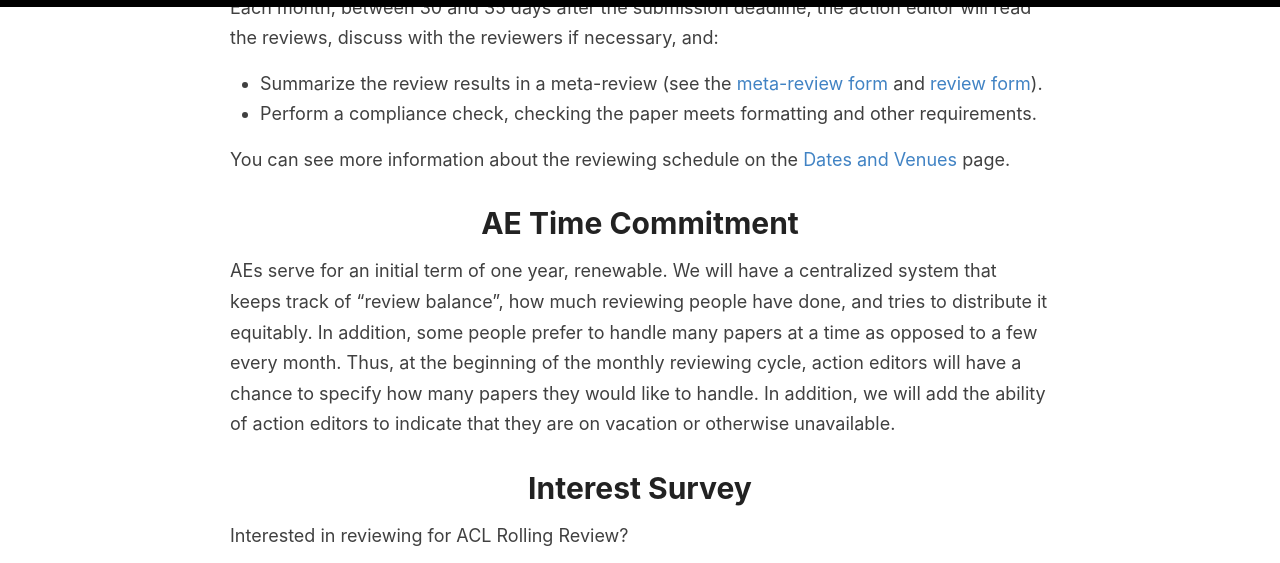
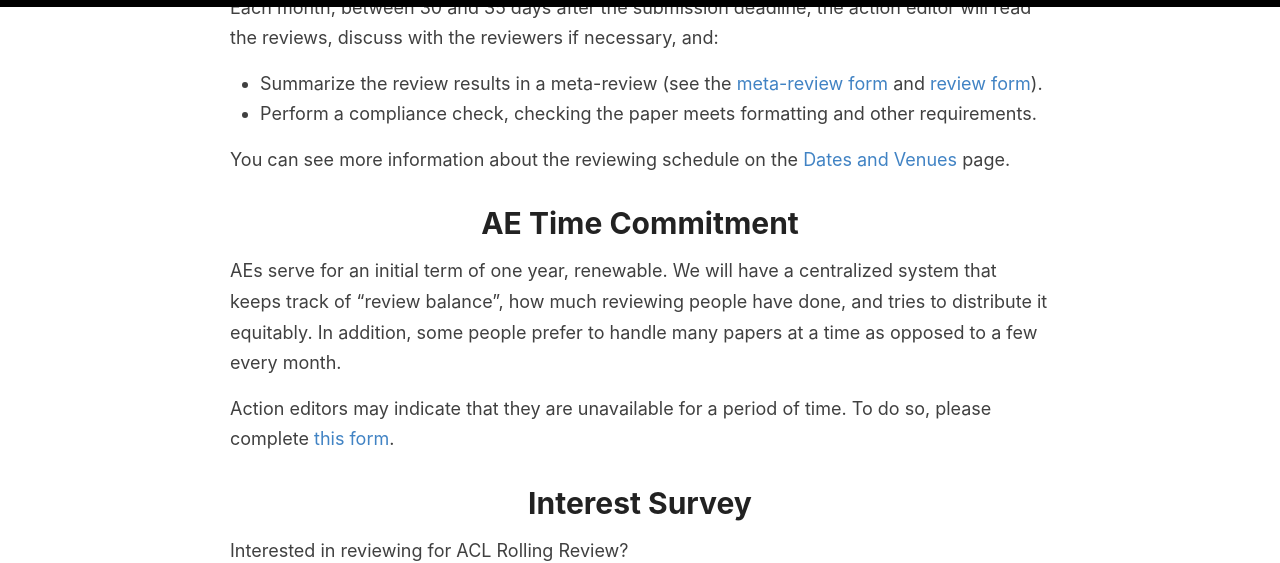
Before and after one commit to amitmerchant1990/reverie, a Jekyll site: the page built from aes.md, in a window 1280 px wide and 900 px high, scrolled down 731 px, cut to the strip 0-563 px from the top of the window. Built offline with Jekyll 4.4.1, drawn with Linux system fonts in a browser that asks for light colours.

Commit message:
Update aes.md

```diff
--- a/aes.md
+++ b/aes.md
@@ -20,7 +20,9 @@ You can see more information about the reviewing schedule on the [Dates and Venu
 
 # AE Time Commitment
 
-AEs serve for an initial term of one year, renewable. We will have a centralized system that keeps track of “review balance”, how much reviewing people have done, and tries to distribute it equitably. In addition, some people prefer to handle many papers at a time as opposed to a few every month. Thus, at the beginning of the monthly reviewing cycle, action editors will have a chance to specify how many papers they would like to handle. In addition, we will add the ability of action editors to indicate that they are on vacation or otherwise unavailable.
+AEs serve for an initial term of one year, renewable. We will have a centralized system that keeps track of “review balance”, how much reviewing people have done, and tries to distribute it equitably. In addition, some people prefer to handle many papers at a time as opposed to a few every month.
+
+Action editors may indicate that they are unavailable for a period of time. To do so, please complete [this form](https://forms.office.com/Pages/ResponsePage.aspx?id=9028kaqAQ0OMdrEjlJf7WXcpizsAwgRHnquEMJ-wjU5UMkJXNTc2NDU1SzM4MkcyTkFETjhOQzAxSC4u).
 
 
 # Interest Survey
```
